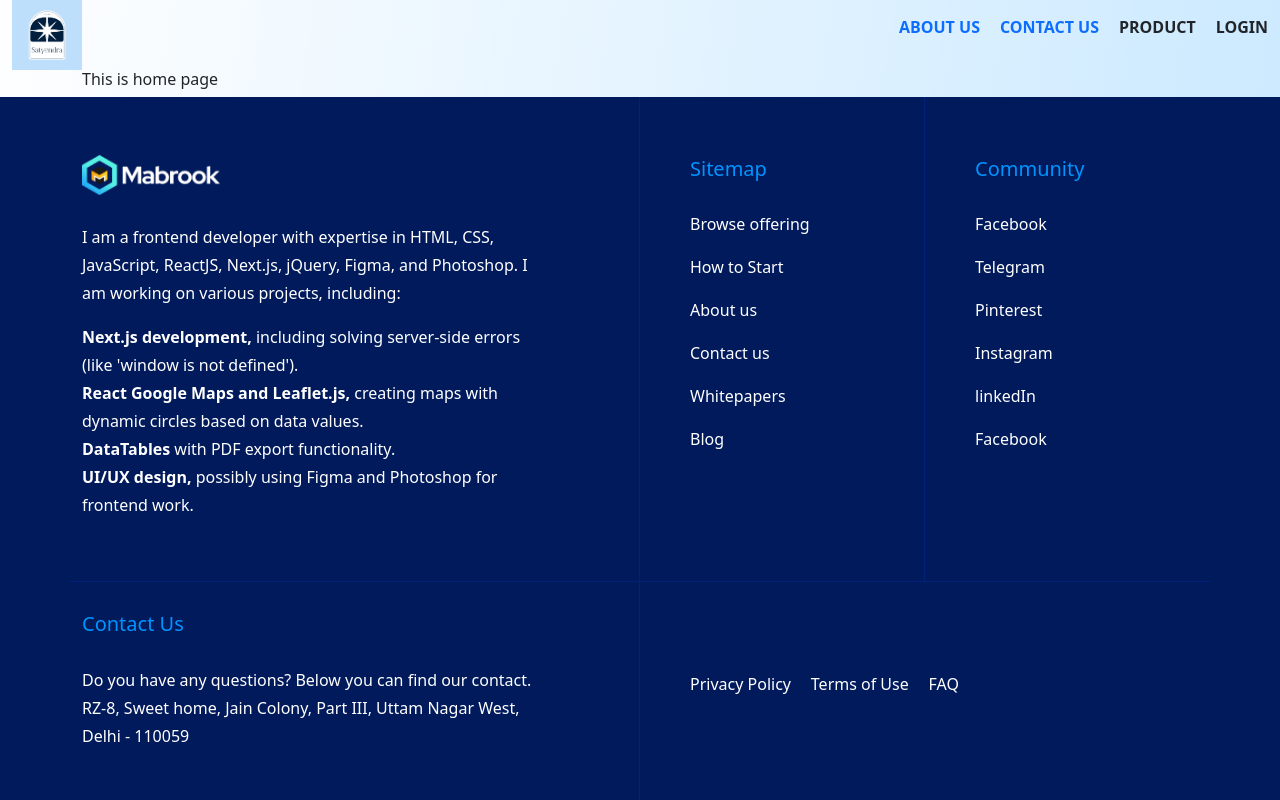
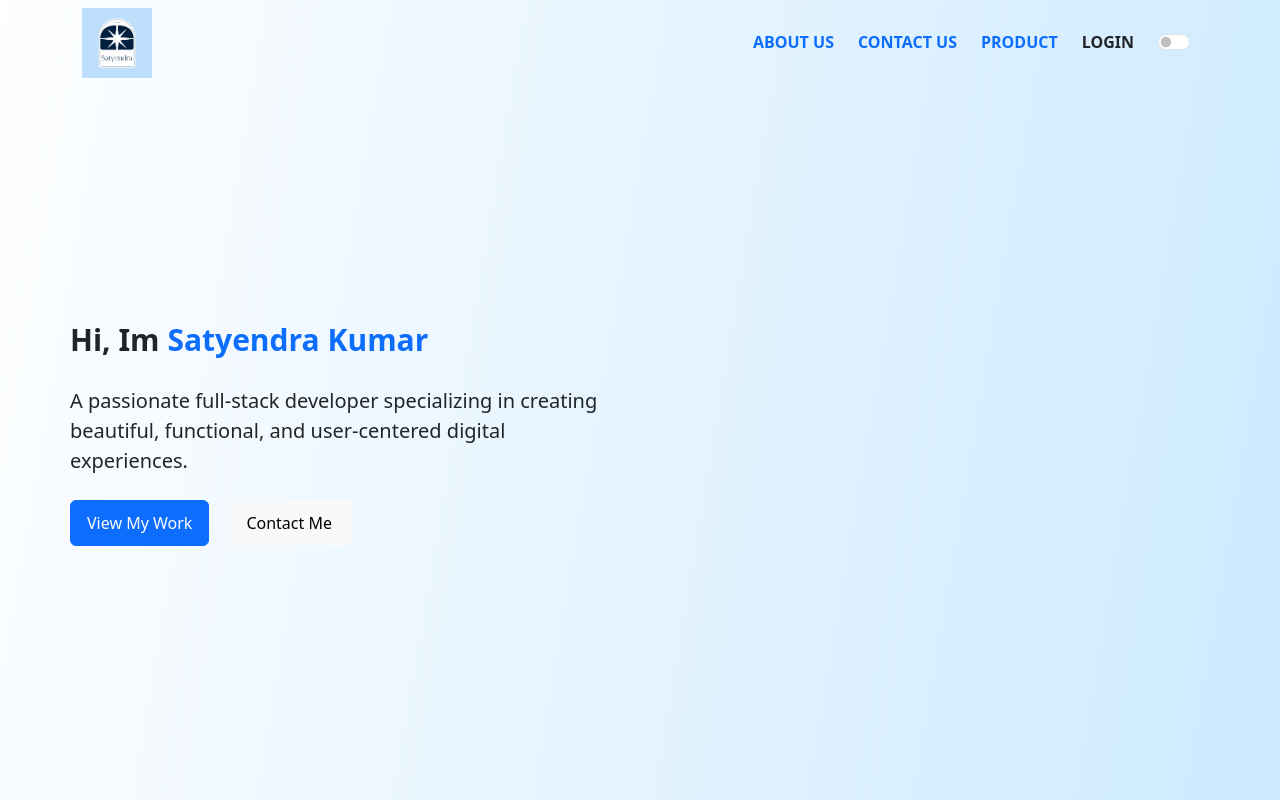
Before and after one commit to satyarihad/satyenderPortFolio, a React (Vite) app: page / in a window 1280 px wide. Shown: the top 800 px of the page. Built offline with nearby package versions, Linux system fonts and the light colour scheme; grey boxes are pictures that could not be loaded.

Commit message:
ui changes

```diff
--- a/src/App.css
+++ b/src/App.css
@@ -62,3 +62,79 @@ body {
   width: 70px;
   cursor: pointer;
 }
+/* ====================== */
+/* Dark mode styles */
+.dark {
+  background-color: #1a202c;
+  color: #ffffff;
+}
+
+.dark .nav_bar-header {
+  background-color: #2d3748 !important;
+}
+
+.dark a {
+  color: #cbd5e0;
+}
+
+/* Toggle Switch */
+.switch {
+  position: relative;
+  display: inline-block;
+  width: 40px;
+  height: 20px;
+}
+
+.switch input {
+  opacity: 0;
+  width: 0;
+  height: 0;
+}
+
+.slider {
+  position: absolute;
+  cursor: pointer;
+  top: 0;
+  left: 0;
+  right: 0;
+  bottom: 0;
+  background-color: #ccc;
+  transition: 0.4s;
+  border-radius: 20px;
+}
+
+.slider:before {
+  position: absolute;
+  content: "";
+  height: 14px;
+  width: 14px;
+  left: 3px;
+  bottom: 3px;
+  background-color: white;
+  transition: 0.4s;
+  border-radius: 50%;
+}
+
+input:checked + .slider {
+  background-color: #4a5568;
+}
+
+input:checked + .slider:before {
+  transform: translateX(20px);
+}
+.svg-animation{
+  position: relative;
+  background: #fff;
+  animation: mymove 5s infinite;
+  max-width: 50px;
+  width: 100%;
+  margin: 0 auto;
+  border-radius: 20px;
+  height: 50px;
+  line-height: 50px;
+}
+@keyframes mymove {
+  0% {top: -20px;}
+  50% {top: 40px;}
+  100% {top: 10px;}
+}
--- a/src/App.jsx
+++ b/src/App.jsx
@@ -1,3 +1,5 @@
+import { useState, useEffect } from 'react';
+
 import './App.css'
 import  "bootstrap/dist/css/bootstrap.min.css"
 import { BrowserRouter as Router, Routes, Route } from "react-router-dom";
@@ -7,18 +9,41 @@ import Footesection from './page/Footer'
 import Aboutus from './page/AboutUs'
 import Contactus from './page/ContactUs'
 import Homepage from './component/Home';
+import Product from './component/product';
 
 function App() {
+  const [darkMode, setDarkMode] = useState(false);
+
+  useEffect(() => {
+    const storedTheme = localStorage.getItem("theme");
+    if (storedTheme === "dark") {
+      setDarkMode(true);
+    }
+  }, []);
+
+  useEffect(() => {
+    if (darkMode) {
+      document.body.classList.add("dark");
+      localStorage.setItem("theme", "dark");
+    } else {
+      document.body.classList.remove("dark");
+      localStorage.setItem("theme", "light");
+    }
+  }, [darkMode]);
 
   return (
     <>
-      <Navbar />
+    <div className={darkMode ? "dark-mode" : ""}>
+      <Navbar darkMode={darkMode} setDarkMode={setDarkMode} />
       <Routes>
         <Route path="/" element={<Homepage />} />
         <Route path="/about" element={<Aboutus />} />
         <Route path="/contact" element={<Contactus />} />
+        <Route path='/product' element={<Product />} />
       </Routes>
+
       <Footesection />
+      </div>
     </>
   )
 }
--- /dev/null
+++ b/src/component/Home/homepage.css
@@ -0,0 +1,33 @@
+:root {
+    font-family: Inter, system-ui, Avenir, Helvetica, Arial, sans-serif;
+    line-height: 1.5;
+    font-weight: 400;
+
+    color-scheme: light dark;
+    color: rgba(255, 255, 255, 0.87);
+    background-color: #242424;
+
+    font-synthesis: none;
+    text-rendering: optimizeLegibility;
+    -webkit-font-smoothing: antialiased;
+    -moz-osx-font-smoothing: grayscale;
+  }
+
+.homepage{
+    min-height: 100vh;
+    padding: 20rem 0rem;
+}
+
+.homepage  button{
+    padding: 10px 20px;
+}
+.homepage .head_text{
+    font-size: 30px;
+    line-height: 40px;
+    font-weight: 600;
+}
+.homepage .head_text_primary{
+    font-size: 20px;
+    font-weight: 400;
+    padding-top: 10px;
+}
--- a/src/component/Home/index.jsx
+++ b/src/component/Home/index.jsx
@@ -1,13 +1,34 @@
 import React from "react";
-
+import './homepage.css'
 const Homepage = ()=>{
     return(
         <>
+        <section className="container homepage relative">
+            <div className="row">
+                <div className="col-md-6">
+                    <div className="">
+                    <div className="head_text">Hi, Im <span className="text-primary">Satyendra Kumar</span></div>
+                    <div className="head_text_primary mt-3">A passionate full-stack developer specializing in creating beautiful, functional, and user-centered digital experiences.</div>
+
+                    <div className="mt-4">
+                        <div className="d-flex ">
+                            <button type="btn" className="btn btn-primary px-3" >View My Work</button>
+                            <button type="btn" className="btn btn-light mx-3">Contact Me</button>
+                        </div>
+                    </div>
+                    </div>
+
+                </div>
+            </div>
+        </section>
+
         <section className="container">
-            <div className="row">
-                <div className="col-md-12">
-                <h6>This is home page</h6>
-            </div>
+            <div className="text-center svg-animation">
+
+                <svg xmlns="http://www.w3.org/2000/svg" width="16" height="16" fill="#00227a" class="bi bi-arrow-down-circle" viewBox="0 0 16 16">
+                    <path fill-rule="evenodd" d="M1 8a7 7 0 1 0 14 0A7 7 0 0 0 1 8m15 0A8 8 0 1 1 0 8a8 8 0 0 1 16 0M8.5 4.5a.5.5 0 0 0-1 0v5.793L5.354 8.146a.5.5 0 1 0-.708.708l3 3a.5.5 0 0 0 .708 0l3-3a.5.5 0 0 0-.708-.708L8.5 10.293z"/>
+                </svg>
+
             </div>
         </section>
         </>
--- a/src/component/product.jsx
+++ b/src/component/product.jsx
@@ -2,9 +2,13 @@ import React from "react";
 
 const Product =()=>{
     return(
-        <>
-        <h6>This is me! - This is Product page after change</h6>
-        </>
+        <section className="container">
+                <div className="row">
+                    <div className="col-md-12">
+                        <h6>This is me!</h6>
+                    </div>
+                </div>
+        </section>
     )
 }
 export default Product;
--- a/src/page/Navbar/index.jsx
+++ b/src/page/Navbar/index.jsx
@@ -1,28 +1,62 @@
-import React from "react";
+import React, { useEffect, useState } from "react";
 import { Link } from "react-router";
-const Navbar =()=>{
+import "./navbar.css";
+
+const Navbar =({ darkMode, setDarkMode })=>{
+
+    const [isScrolled, setIsScrolled] = useState(false);
+
+
+    useEffect(()=>{
+        const handleScroll = ()=>{
+            if(window.scrollY > 200){
+                setIsScrolled(true)
+            }else{
+                setIsScrolled(false)
+            }
+        };
+        window.addEventListener("scroll", handleScroll);
+        return ()=>window.removeEventListener("scroll", handleScroll)
+        })
+
     return(
-        <>
-        <section className="container-fluid">
+       <div className={` ${darkMode ? 'dark-navbar' : ''} nav_bar-header ${isScrolled ? "fixed top-0 w-full shadow-lg bg-white z-50" : "relative"}`}>
+        <section className="container py-2">
           <div className="row">
             <div className="col-md-12">
               <div className="d-flex align-items-center justify-content-between">
+
                 <div className="logo_icon">
-                            <img src="../images/logo.png" alt="" />
+                  <Link href="/"> <img src="/images/logo.png" alt="Logo" /> </Link>
                 </div>
+
                 <div className="d-flex">
-                            <ul className="menu_bar">
-                                <li><Link to="/about"> About US</Link></li>
-                                <li> <Link to="/contact" >Contact Us</Link></li>
-                                <li>Product</li>
+                  <ul className="menu_bar d-flex list-unstyled gap-4 m-0">
+                    <li><Link href="/about">About Us</Link></li>
+                    <li><Link href="/contact">Contact Us</Link></li>
+                    <li><Link href="/product">Product</Link></li>
                     <li>Login</li>
+
+                    <li>
+                        <div class="form-check form-switch">
+                            <input
+                            class="form-check-input"
+                            type="checkbox"
+                            role="switch"
+                            id="flexSwitchCheckChecked"
+                            checked={darkMode}
+                            onChange={()=>setDarkMode(!darkMode)}
+                            />
+
+                    </div>
+                    </li>
                   </ul>
                 </div>
               </div>
             </div>
           </div>
         </section>
-        </>
+        </div>
     )
 }
 export default Navbar;
--- /dev/null
+++ b/src/page/Navbar/navbar.css
@@ -0,0 +1,4 @@
+.nav_bar-header{
+    position: fixed;
+    width: 100%;
+}
```
Lines whose indentation alone changed are shown as unchanged.
